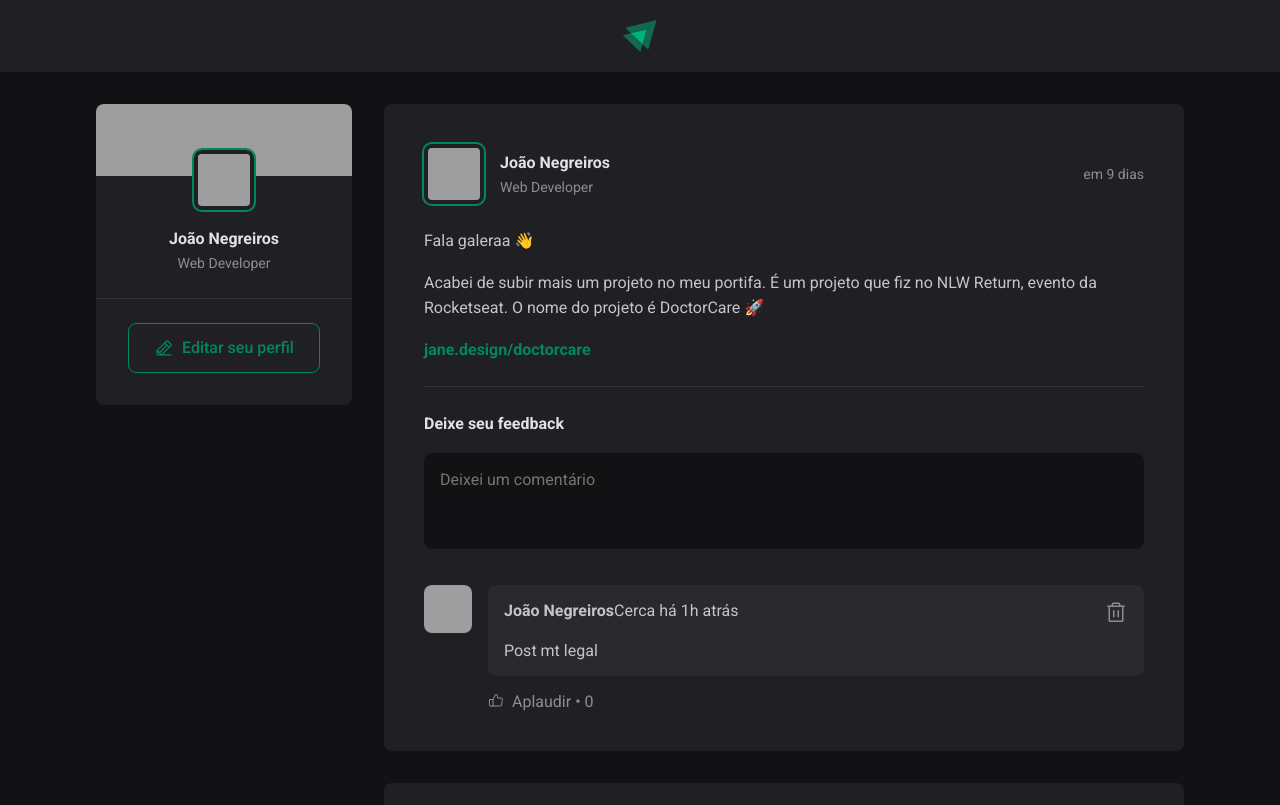
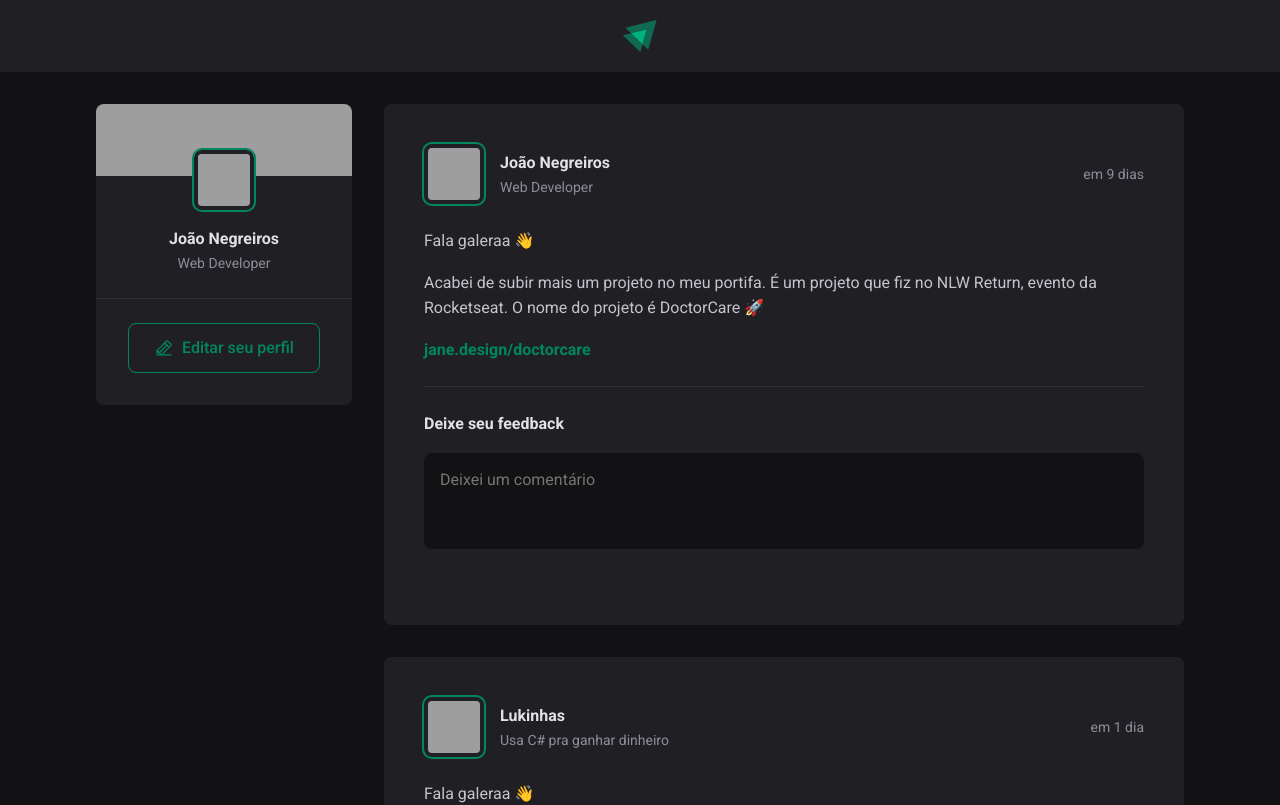
Before and after one commit to JoaoNegreiros48/rocketset-react, a React (Vite) app in the folder 01-fundamentos-react/: page / in a window 1280 px wide. Shown: the top 805 px of the page. Built offline with nearby package versions, Linux system fonts and the light colour scheme; grey boxes are pictures that could not be loaded.

Commit message:
Tratando closures

```diff
--- a/01-fundamentos-react/src/components/Comment.jsx
+++ b/01-fundamentos-react/src/components/Comment.jsx
@@ -12,7 +12,9 @@ export function Comment({content, onDeleteComment}){
     }
 
     function handleLikeComment(){
-        setLikeCount( likeCount + 1 )
+        setLikeCount( (state) => {
+            return state + 1
+        });
     }
 
     return(
--- a/01-fundamentos-react/src/components/Post.jsx
+++ b/01-fundamentos-react/src/components/Post.jsx
@@ -6,9 +6,7 @@ import ptBr from 'date-fns/locale/pt-BR'
 import { useState } from 'react';
 
 export function Post({ author, publishedAt, content }){
-    const [comments, setComments] = useState([
-        'Post mt legal'
-    ])
+    const [comments, setComments] = useState([])
 
     const [newCommentText, setNewCommentText] = useState('')
 
```
